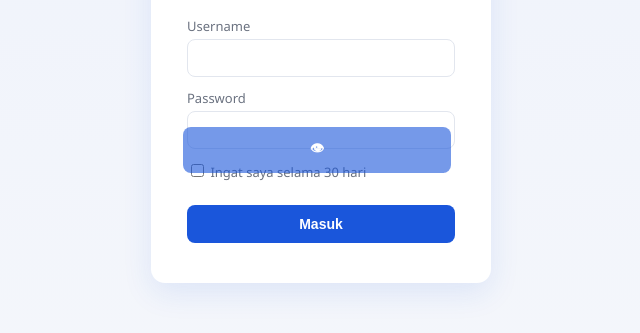
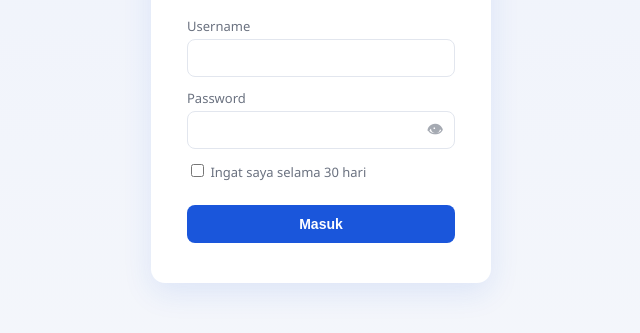
Before and after one commit to erinbnsp/Website-Agenda-BNSP, a website: page public/index.html in a window 1280 px wide. Shown: the part 315-648 px from the top of the page, without its empty margins (319-959 px from the left). Drawn offline with Linux system fonts and the light colour scheme; no server answers.

Commit message:
latest updated

```diff
--- a/public/css/style.css
+++ b/public/css/style.css
@@ -23,15 +23,18 @@ body { margin: 0; font-family: "Segoe UI", system-ui, sans-serif; background: va
 
 .password-field { position: relative; }
 .password-field input { padding-right: 40px; } /* kasih ruang buat ikon mata supaya teks tidak ketiban */
-.password-toggle-btn {
+.login-card .password-toggle-btn {
   position: absolute;
   right: 4px;
   top: 50%;
   transform: translateY(-50%);
+  width: auto; /* lawan aturan "width: 100%" dari .login-card button */
+  margin-top: 0; /* lawan aturan "margin-top: 20px" dari .login-card button */
   background: none;
   border: none;
   cursor: pointer;
   font-size: 16px;
+  line-height: 1;
   padding: 6px 8px;
   color: var(--text-mute);
   opacity: 0.6;
```
